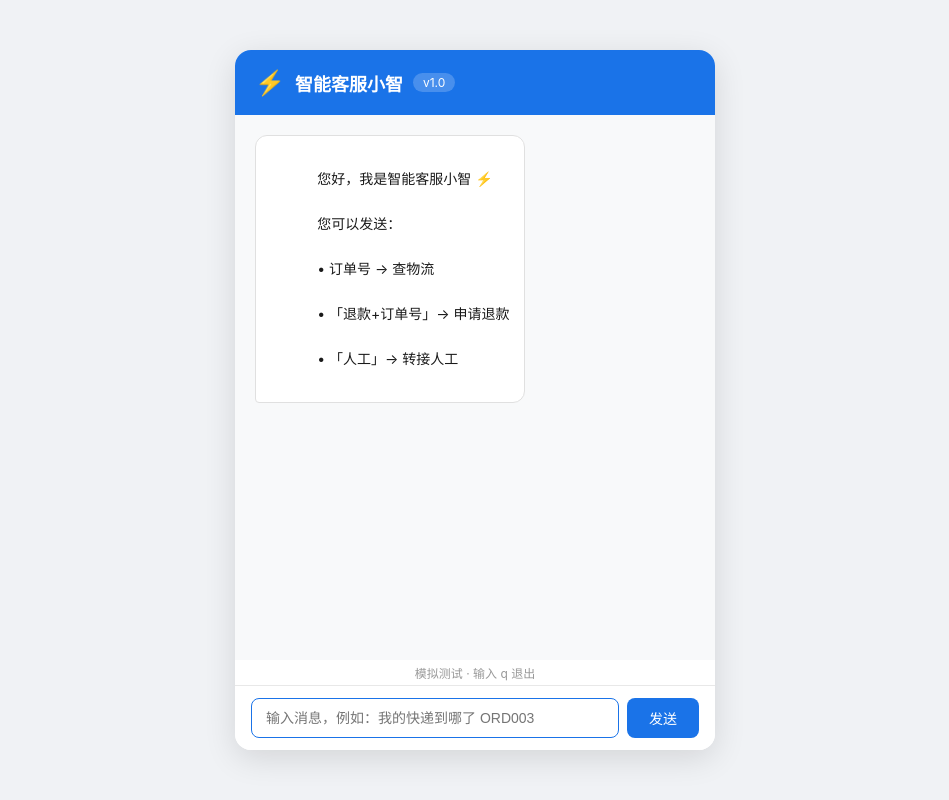
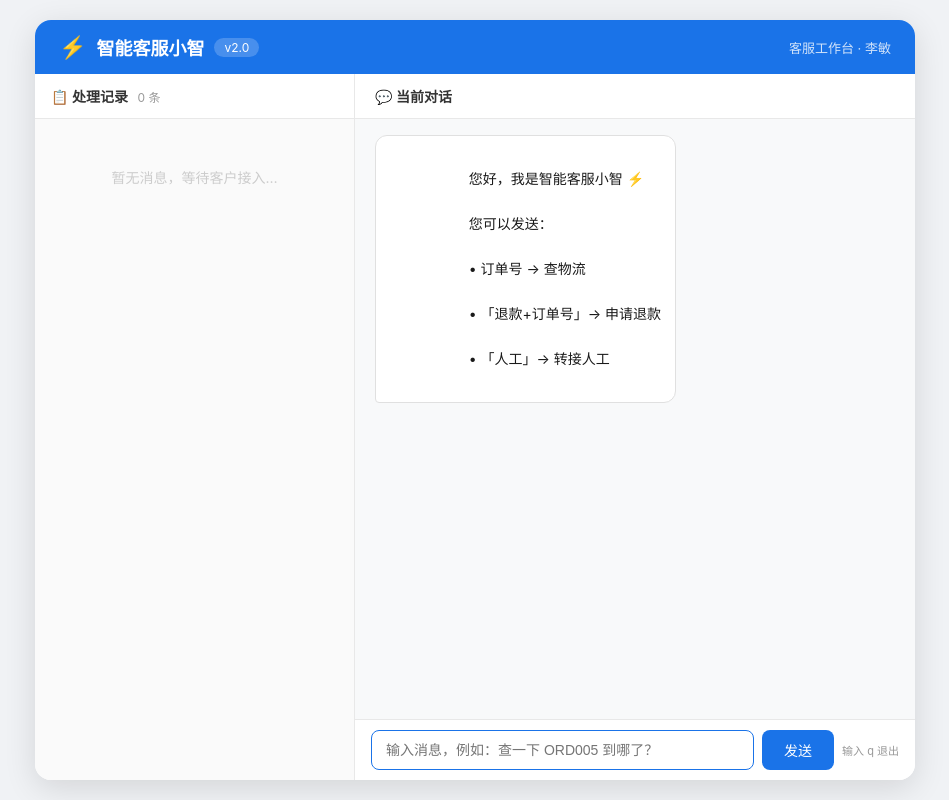
Before and after one commit to vggb98899-cmyk/ai-cs-agent, a Flask app: page / in a window 1280 px wide. Shown: the whole page, without its empty margins (165-1114 px from the left). Run offline with Flask 3, Linux system fonts and the light colour scheme.

Commit message:
feat: dual-panel workbench UI with customer chat + agent processing log

```diff
--- a/templates/index.html
+++ b/templates/index.html
@@ -3,7 +3,7 @@
 <head>
     <meta charset="UTF-8">
     <meta name="viewport" content="width=device-width, initial-scale=1.0">
-    <title>智能客服小智 v1.0</title>
+    <title>智能客服小智 · 工作台</title>
     <style>
         * { margin: 0; padding: 0; box-sizing: border-box; }
         body {
@@ -15,8 +15,8 @@
             align-items: center;
         }
         .container {
-            width: 480px;
-            height: 700px;
+            width: 880px;
+            height: 760px;
             background: #fff;
             border-radius: 16px;
             box-shadow: 0 8px 32px rgba(0,0,0,0.12);
@@ -28,7 +28,7 @@
         .header {
             background: #1a73e8;
             color: #fff;
-            padding: 18px 20px;
+            padding: 14px 24px;
             display: flex;
             align-items: center;
             gap: 10px;
@@ -40,19 +40,124 @@
             border-radius: 10px;
             font-size: 12px;
         }
-        /* 对话区域 */
+        .header .subtitle {
+            margin-left: auto;
+            font-size: 13px;
+            opacity: 0.8;
+        }
+
+        /* 主体：两栏布局 */
+        .main {
+            flex: 1;
+            display: flex;
+            overflow: hidden;
+        }
+
+        /* ===== 左栏：客服工作台 ===== */
+        .workbench {
+            width: 320px;
+            background: #fafafa;
+            border-right: 1px solid #e8e8e8;
+            display: flex;
+            flex-direction: column;
+        }
+        .wb-title {
+            padding: 12px 16px;
+            font-size: 14px;
+            font-weight: 600;
+            color: #333;
+            border-bottom: 1px solid #e8e8e8;
+            background: #fff;
+        }
+        .wb-title .count {
+            color: #999;
+            font-weight: 400;
+            font-size: 12px;
+            margin-left: 6px;
+        }
+        .wb-list {
+            flex: 1;
+            overflow-y: auto;
+            padding: 8px;
+        }
+        .wb-item {
+            background: #fff;
+            border: 1px solid #e8e8e8;
+            border-radius: 8px;
+            padding: 10px 12px;
+            margin-bottom: 6px;
+            font-size: 13px;
+            cursor: default;
+            transition: border-color 0.15s;
+        }
+        .wb-item:hover { border-color: #1a73e8; }
+        .wb-item .wb-header {
+            display: flex;
+            justify-content: space-between;
+            align-items: center;
+            margin-bottom: 4px;
+        }
+        .wb-item .wb-time {
+            font-size: 11px;
+            color: #999;
+        }
+        .wb-item .wb-tag {
+            font-size: 11px;
+            padding: 1px 8px;
+            border-radius: 10px;
+            font-weight: 500;
+        }
+        .tag-reply { background: #e6f7ff; color: #1890ff; }
+        .tag-escalated { background: #fff7e6; color: #d48806; }
+        .tag-alert { background: #fff1f0; color: #cf1322; }
+
+        .wb-item .wb-msg {
+            color: #333;
+            overflow: hidden;
+            text-overflow: ellipsis;
+            white-space: nowrap;
+            margin-bottom: 4px;
+        }
+        .wb-item .wb-detail {
+            font-size: 12px;
+            color: #666;
+            line-height: 1.4;
+        }
+        .wb-item .wb-detail .label {
+            color: #999;
+        }
+        .wb-empty {
+            text-align: center;
+            color: #ccc;
+            padding: 40px 0;
+            font-size: 14px;
+        }
+
+        /* ===== 右栏：对话窗口 ===== */
+        .chat-panel {
+            flex: 1;
+            display: flex;
+            flex-direction: column;
+        }
+        .chat-title {
+            padding: 12px 20px;
+            font-size: 14px;
+            font-weight: 600;
+            color: #333;
+            border-bottom: 1px solid #e8e8e8;
+            background: #fff;
+        }
         .chat-area {
             flex: 1;
             overflow-y: auto;
-            padding: 20px;
+            padding: 16px 20px;
             display: flex;
             flex-direction: column;
-            gap: 12px;
+            gap: 10px;
             background: #f8f9fa;
         }
-        /* 消息气泡 */
         .bubble {
-            max-width: 85%;
+            max-width: 88%;
             padding: 10px 14px;
             border-radius: 12px;
             font-size: 14px;
@@ -80,13 +185,12 @@
             color: #8c6a1f;
             border: 1px solid #ffd591;
         }
-        /* 告警横幅 */
         .alert-banner {
             align-self: stretch;
             background: #fff1f0;
             border: 1px solid #ffa39e;
             border-radius: 8px;
-            padding: 12px 14px;
+            padding: 10px 14px;
             font-size: 13px;
             color: #cf1322;
             animation: shake 0.3s ease;
@@ -96,11 +200,12 @@
             font-size: 14px;
             margin-bottom: 4px;
         }
+
         /* 输入区 */
         .input-area {
             display: flex;
             gap: 8px;
-            padding: 12px 16px;
+            padding: 10px 16px;
             border-top: 1px solid #e8e8e8;
             background: #fff;
         }
@@ -111,7 +216,6 @@
             border-radius: 8px;
             font-size: 14px;
             outline: none;
-            transition: border 0.2s;
         }
         .input-area input:focus { border-color: #1a73e8; }
         .input-area button {
@@ -122,19 +226,16 @@
             border-radius: 8px;
             font-size: 14px;
             cursor: pointer;
-            transition: background 0.2s;
         }
         .input-area button:hover { background: #1557b0; }
         .input-area button:disabled {
             background: #a0c4ff;
             cursor: not-allowed;
         }
-        /* 提示文字 */
-        .hint {
-            text-align: center;
+        .input-area .hint {
+            font-size: 11px;
             color: #999;
-            font-size: 12px;
-            padding: 4px 0;
+            align-self: center;
         }
 
         @keyframes fadeIn { from { opacity: 0; transform: translateY(6px); } to { opacity: 1; transform: translateY(0); } }
@@ -151,12 +252,27 @@
 <div class="container">
     <!-- 顶栏 -->
     <div class="header">
-        <span style="font-size:24px;">⚡</span>
+        <span style="font-size:22px;">⚡</span>
         <h1>智能客服小智</h1>
-        <span class="badge">v1.0</span>
+        <span class="badge">v2.0</span>
+        <span class="subtitle">客服工作台 · 李敏</span>
     </div>
 
-    <!-- 对话区 -->
+    <div class="main">
+        <!-- ====== 左栏：客服工作台 ====== -->
+        <div class="workbench">
+            <div class="wb-title">
+                📋 处理记录
+                <span class="count" id="logCount">0 条</span>
+            </div>
+            <div class="wb-list" id="wbList">
+                <div class="wb-empty">暂无消息，等待客户接入…</div>
+            </div>
+        </div>
+
+        <!-- ====== 右栏：对话窗口 ====== -->
+        <div class="chat-panel">
+            <div class="chat-title">💬 当前对话</div>
             <div class="chat-area" id="chatArea">
                 <div class="bubble bot">
                     您好，我是智能客服小智 ⚡<br>
@@ -167,14 +283,15 @@
                 </div>
             </div>
 
-    <!-- 提示 -->
-    <div class="hint">模拟测试 · 输入 q 退出</div>
-
             <!-- 输入区 -->
             <div class="input-area">
-        <input type="text" id="msgInput" placeholder="输入消息，例如：我的快递到哪了 ORD003"
+                <input type="text" id="msgInput"
+                       placeholder="输入消息，例如：查一下 ORD005 到哪了？"
                        autofocus onkeydown="if(event.key==='Enter') send()">
                 <button id="sendBtn" onclick="send()">发送</button>
+                <span class="hint">输入 q 退出</span>
+            </div>
+        </div>
     </div>
 </div>
 
@@ -182,6 +299,15 @@
     const chatArea = document.getElementById("chatArea");
     const msgInput = document.getElementById("msgInput");
     const sendBtn = document.getElementById("sendBtn");
+    const wbList = document.getElementById("wbList");
+    const logCount = document.getElementById("logCount");
+
+    let logEntries = [];
+
+    function now() {
+        const d = new Date();
+        return d.toLocaleTimeString("zh-CN", { hour12: false });
+    }
 
     function addBubble(text, type) {
         const div = document.createElement("div");
@@ -194,9 +320,47 @@
     function addAlert(text) {
         const div = document.createElement("div");
         div.className = "alert-banner";
-        div.innerHTML = `<div class="label">🚨 情绪告警</div>${text}`;
+        div.innerHTML = `<div class="label">🚨 情绪告警</div><div>${text}</div>`;
         chatArea.appendChild(div);
         chatArea.scrollTop = chatArea.scrollHeight;
+    }
+
+    function addLogEntry(msg, action, data) {
+        const time = now();
+        const iconMap = { reply: "🤖", escalated: "🔄", alert_human: "🚨" };
+        const labelMap = { reply: "自动回复", escalated: "转人工", alert_human: "告警" };
+        const tagClassMap = { reply: "tag-reply", escalated: "tag-escalated", alert_human: "tag-alert" };
+
+        // 构建详情文本
+        let detail = "";
+        if (action === "reply") {
+            detail = data.reply ? data.reply.slice(0, 50) + (data.reply.length > 50 ? "…" : "") : "已回复";
+        } else if (action === "escalated") {
+            detail = data.alert ? data.alert.slice(0, 60) : "已转人工";
+        } else if (action === "alert_human") {
+            detail = data.alert ? data.alert.split("\n")[1] || data.alert.slice(0, 50) : "情绪告警";
+        }
+        if (data.alert && data.alert.includes("情绪")) {
+            detail = "⚠️ " + (data.alert.split("\n")[1] || data.alert.slice(0, 40));
+        }
+
+        // 移除空状态提示
+        const empty = wbList.querySelector(".wb-empty");
+        if (empty) empty.remove();
+
+        const item = document.createElement("div");
+        item.className = "wb-item";
+        item.innerHTML =
+            `<div class="wb-header">
+                <span class="wb-time">${time}</span>
+                <span class="wb-tag ${tagClassMap[action] || 'tag-reply'}">${iconMap[action] || '❓'} ${labelMap[action] || action}</span>
+            </div>
+            <div class="wb-msg">${msg.slice(0, 60)}${msg.length > 60 ? "…" : ""}</div>
+            <div class="wb-detail"><span class="label">处理结果：</span>${detail}</div>`;
+
+        wbList.prepend(item);
+        logEntries.push({ time, msg, action });
+        logCount.textContent = logEntries.length + " 条";
     }
 
     async function send() {
@@ -225,13 +389,17 @@
 
             if (data.action === "alert_human") {
                 addAlert(data.alert);
+                addLogEntry(msg, "alert_human", data);
             } else if (data.action === "escalated") {
                 addBubble(data.reply, "escalated");
+                addLogEntry(msg, "escalated", data);
             } else if (data.action === "reply") {
                 addBubble(data.reply, "bot");
+                addLogEntry(msg, "reply", data);
             }
         } catch (err) {
             addBubble("⚠️ 系统错误，请检查后端是否运行", "bot");
+            addLogEntry(msg, "escalated", { alert: "系统异常", reply: "" });
         }
 
         sendBtn.disabled = false;
```
Lines whose indentation alone changed are shown as unchanged.
